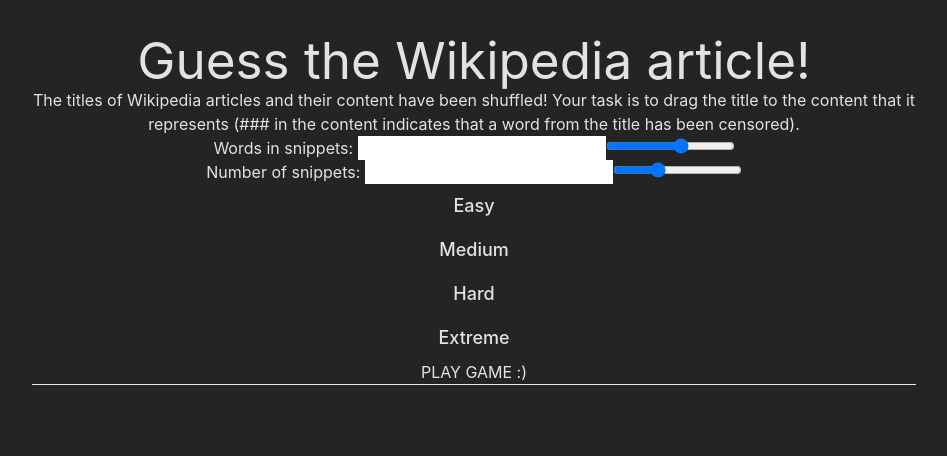
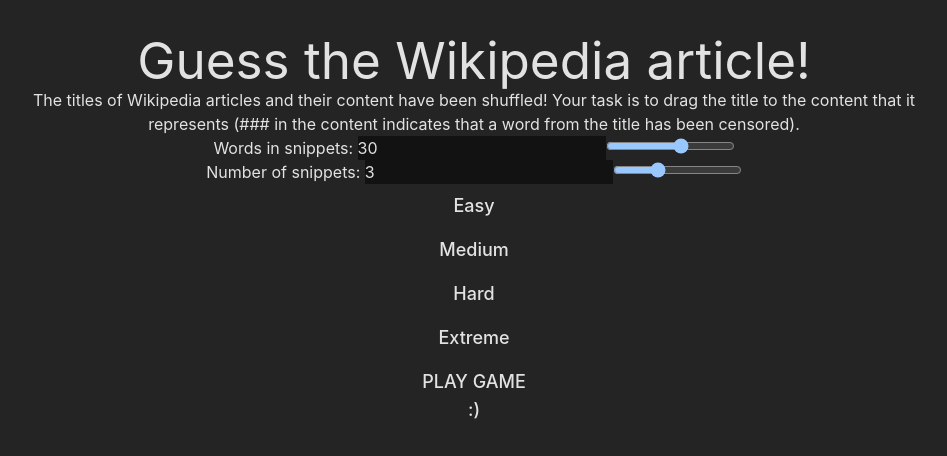
Before and after one commit to djbalin/guess-the-wiki, a React (Vite) app: page / in a window 1280 px wide. Shown: the top 456 px of the page, without its empty margins (166-1113 px from the left). Built offline with nearby package versions, Linux system fonts and the light colour scheme.

Commit message:
Minor UI improvements

```diff
--- a/src/App.tsx
+++ b/src/App.tsx
@@ -4,6 +4,7 @@
 import InputGroup from "./components/InputGroup/InputGroup";
 import { Header } from "./components/Header";
 import { LoadingStatus, WikiPageObject } from "./resources/WikiHelperTypes";
+import { HorizontalRule } from "./components/HorizontalRule";
 
 function App() {
   const [gameIsFinished, setGameIsFinished] = useState<boolean>(false);
@@ -71,6 +72,7 @@
         onGenerateSnippets={generateAndShowWikiSnippets}
         loadingStatus={loadingStatus}
       />
+      <HorizontalRule showPlayingField={showPlayingField} />
       {showPlayingField && (
         <PlayingField
           onMakeGuess={onMakeGuess}
--- /dev/null
+++ b/src/components/HorizontalRule.tsx
@@ -0,0 +1,7 @@
+export function HorizontalRule(props: { showPlayingField: boolean }) {
+  return props.showPlayingField ? (
+    <hr className="border-[1px] opacity-30 mt-10 mb-8 " />
+  ) : (
+    <></>
+  );
+}
--- a/src/components/InputGroup/InputGroup.tsx
+++ b/src/components/InputGroup/InputGroup.tsx
@@ -26,7 +26,7 @@
       case "IDLE":
         return (
           <button
-            className="w-[10rem] px-4 py-3 bg-purple-600"
+            className="gamecontrol_button w-[10rem] px-4 py-3 bg-purple-600"
             onClick={handlePlayGame}
           >
             PLAY GAME :)
@@ -34,14 +34,14 @@
         );
       case "LOADING":
         return (
-          <button className="w-[10rem] px-4 py-3 bg-purple-600 cursor-wait opacity-50">
+          <button className="gamecontrol_button w-[10rem] px-4 py-3 bg-purple-600 cursor-wait opacity-50">
             LOADING...
           </button>
         );
       case "ERROR":
         return (
           <button
-            className="w-[10rem] px-4 py-3 bg-purple-600"
+            className="gamecontrol_button w-[10rem] px-4 py-3 bg-purple-600"
             onClick={handlePlayGame}
           >
             ERROR loading data :( Try again!
@@ -67,7 +67,7 @@
         <div className="grid grid-cols-2 xl:grid-cols-4 gap-x-8 xl:gap-x-4 justify-evenly place-items-center">
           <div>
             <button
-              className="difficulty_button  bg-green-600  "
+              className="gamecontrol_button difficulty_button  bg-green-600  "
               onClick={() => {
                 setSnippetAmount("2");
                 setSnippetLengthValue("50");
@@ -79,7 +79,7 @@
 
           <div className="grid">
             <button
-              className="difficulty_button bg-yellow-400"
+              className="gamecontrol_button difficulty_button bg-yellow-400"
               onClick={() => {
                 setSnippetAmount("3");
                 setSnippetLengthValue("40");
@@ -90,7 +90,7 @@
           </div>
           <div className="grid">
             <button
-              className="difficulty_button bg-orange-500"
+              className="gamecontrol_button difficulty_button bg-orange-500"
               onClick={() => {
                 setSnippetAmount("4");
                 setSnippetLengthValue("20");
@@ -101,7 +101,7 @@
           </div>
           <div className="grid">
             <button
-              className="difficulty_button bg-red-700 shadow-red-950 shadow-xl"
+              className="gamecontrol_button difficulty_button bg-red-700 shadow-red-950 shadow-xl"
               onClick={() => {
                 setSnippetAmount("5");
                 setSnippetLengthValue("10");
@@ -112,8 +112,7 @@
           </div>
         </div>
       </div>
-      <div className="flex items-center justify-around ">{renderButton()}</div>
-      <hr className="h-3px mt-10 mb-8 bg-green-200 border-3 dark:bg-gray-700" />
+      <div className="flex items-center justify-around ">{renderButton()}</div>{" "}
     </>
   );
 }
--- a/src/components/InputGroup/SnippetAmountInput.tsx
+++ b/src/components/InputGroup/SnippetAmountInput.tsx
@@ -12,7 +12,7 @@
       <span className="">
         <label htmlFor="snippetsAmountSlider">Number of snippets: </label>
         <input
-          className="w-8 text-center"
+          className="w-8 text-center bg-zinc-700 text-white"
           type="text"
           name=""
           id="snippetsAmountSlider"
--- a/src/components/InputGroup/WordSlider.tsx
+++ b/src/components/InputGroup/WordSlider.tsx
@@ -10,10 +10,10 @@
         Words in snippets:{" "}
       </label>
       <input
-        className="text-center w-8"
+        className="text-center w-8 bg-zinc-700 text-white"
         type="text"
         name=""
-        id="snippetLengthSlider"
+        id="snippetLengthSsider"
         value={props.snippetLengthValue}
         onFocus={(e) => {
           e.target.select();
--- a/src/index.css
+++ b/src/index.css
@@ -7,7 +7,7 @@
   line-height: 1.5;
   font-weight: 400;
 
-  color-scheme: light dark;
+  color-scheme: dark;
   color: rgba(255, 255, 255, 0.87);
   background-color: #242424;
 
@@ -98,10 +98,22 @@
   /* min-height: 100vh; */
 }
 
-/* #playingField {
-  grid-template-columns: repeat(4, minmax(0, 1fr));
-} */
+button {
+  transition: scale 200ms, font-weight 200ms, opacity 200ms;
+}
+
+button:hover {
+  scale: 1.1;
+  transition-timing-function: ease-in-out;
+  transition-delay: 50ms;
+  font-weight: 600;
+  opacity: 1;
+}
+
+.gamecontrol_button {
+  @apply w-[10vw] text-xs md:text-sm bg-opacity-80 lg:text-lg font-medium px-2 py-2;
+}
 
 .difficulty_button {
-  @apply w-[10vw] text-xs md:text-sm bg-opacity-80 lg:text-lg font-medium px-2 py-2 hover:scale-110 focus:scale-110  hover:font-semibold focus:font-semibold focus:text-black hover:bg-opacity-100 focus:bg-opacity-100;
+  @apply focus:text-black focus:font-semibold focus:bg-opacity-100 focus:scale-110;
 }
```
